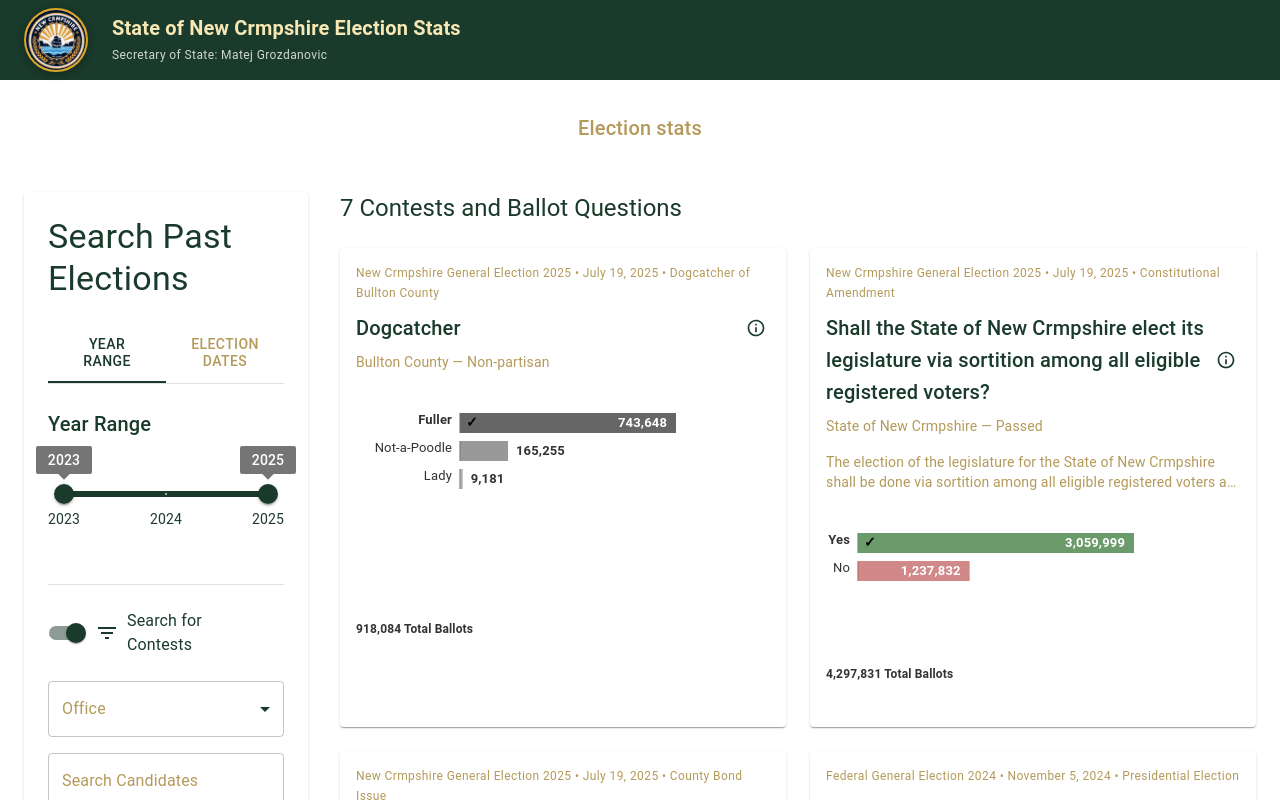
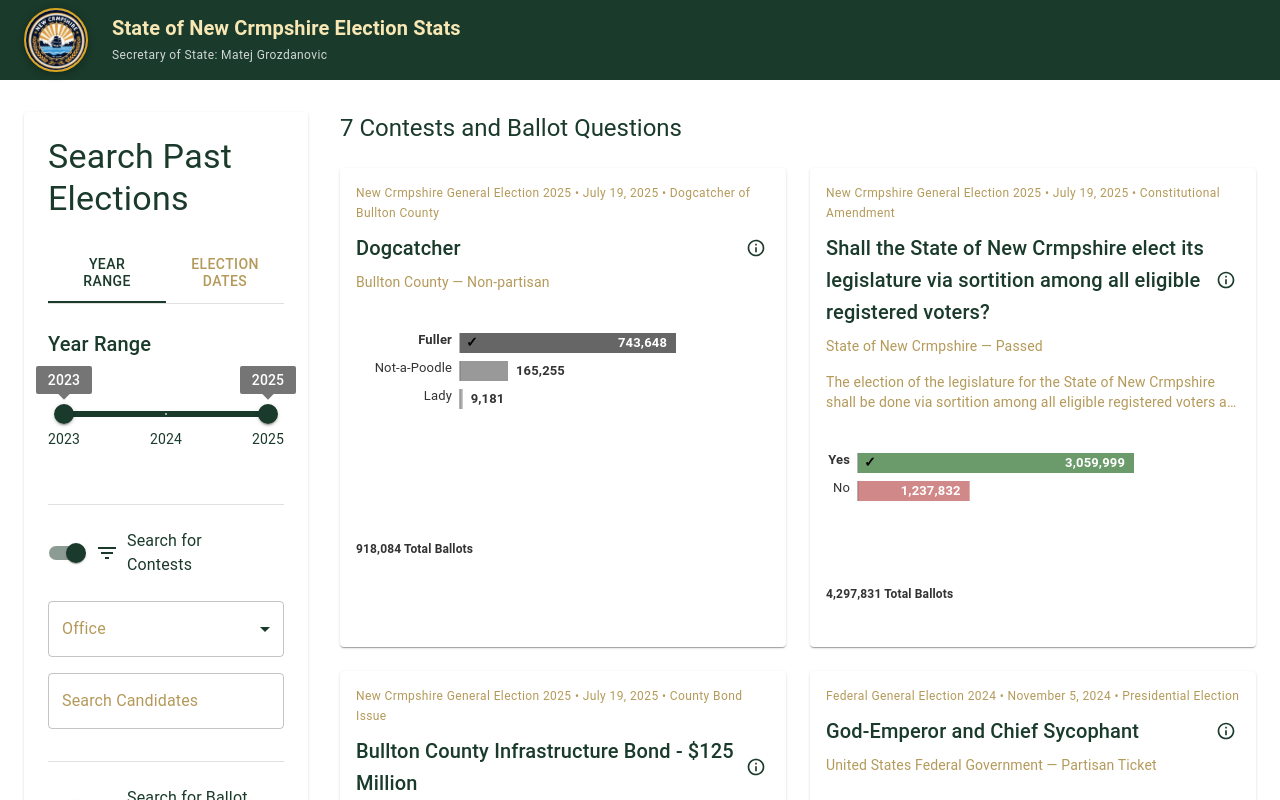
Before and after one commit to bryanlandia/election-stats-demo, a Next.js app: page / in a window 1280 px wide. Shown: the top 800 px of the page. Built offline with nearby package versions, Linux system fonts and the light colour scheme.

Commit message:
remove useless header

```diff
--- a/src/app/page.tsx
+++ b/src/app/page.tsx
@@ -515,24 +515,6 @@ export default function HomePage() {
 
   return (
     <Container maxWidth="xl" sx={{ py: 4 }}>
-      <Box
-        sx={{
-          textAlign: 'center',
-          mb: 6,
-        }}
-      >
-        <Typography
-          variant="h6"
-          sx={{
-            color: 'text.secondary',
-            maxWidth: 600,
-            mx: 'auto',
-          }}
-        >
-          Election stats
-        </Typography>
-      </Box>
-
       {/* Two-Column Layout */}
       <Grid container spacing={4}>
         {/* Left Column - Search Form */}
```
